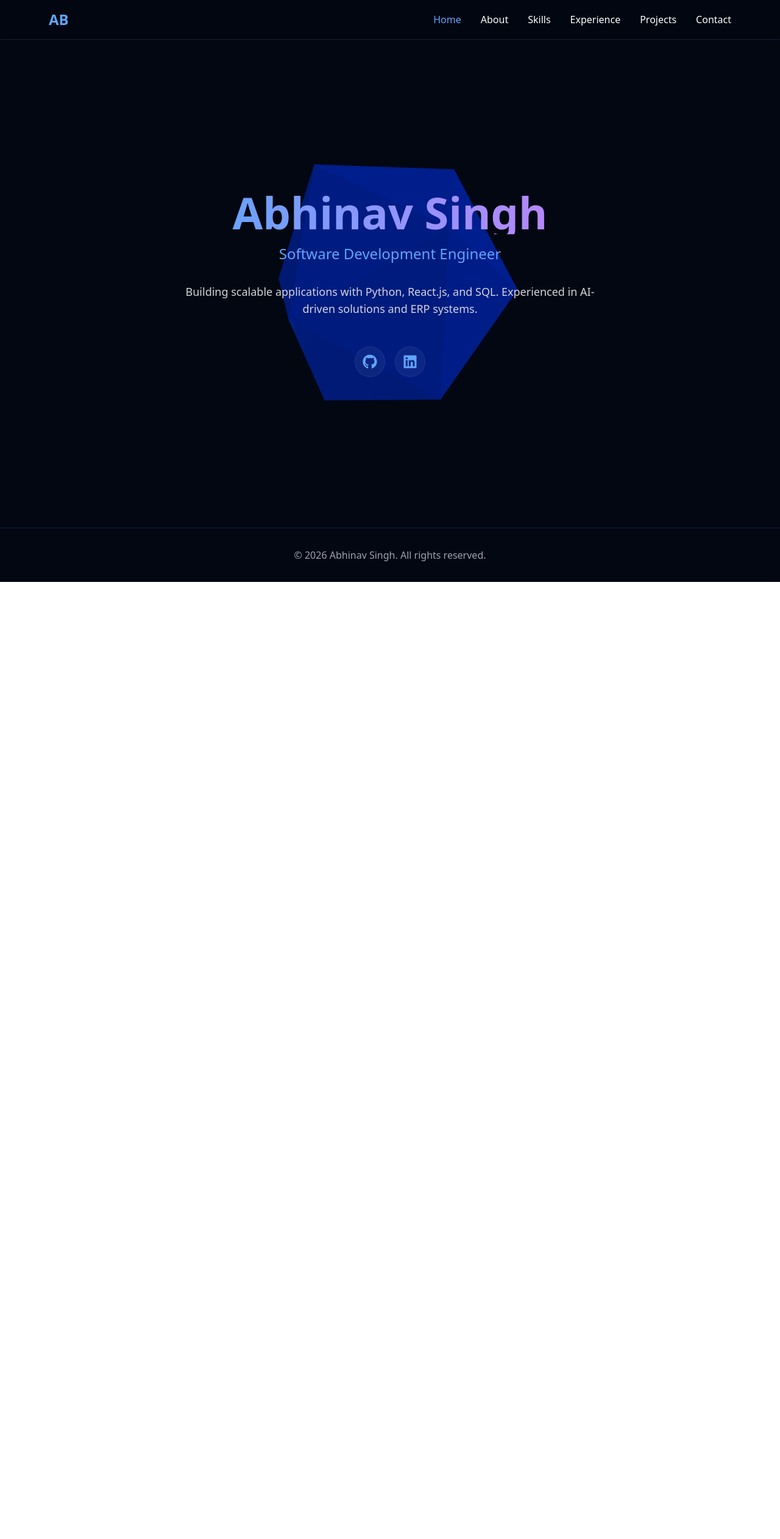
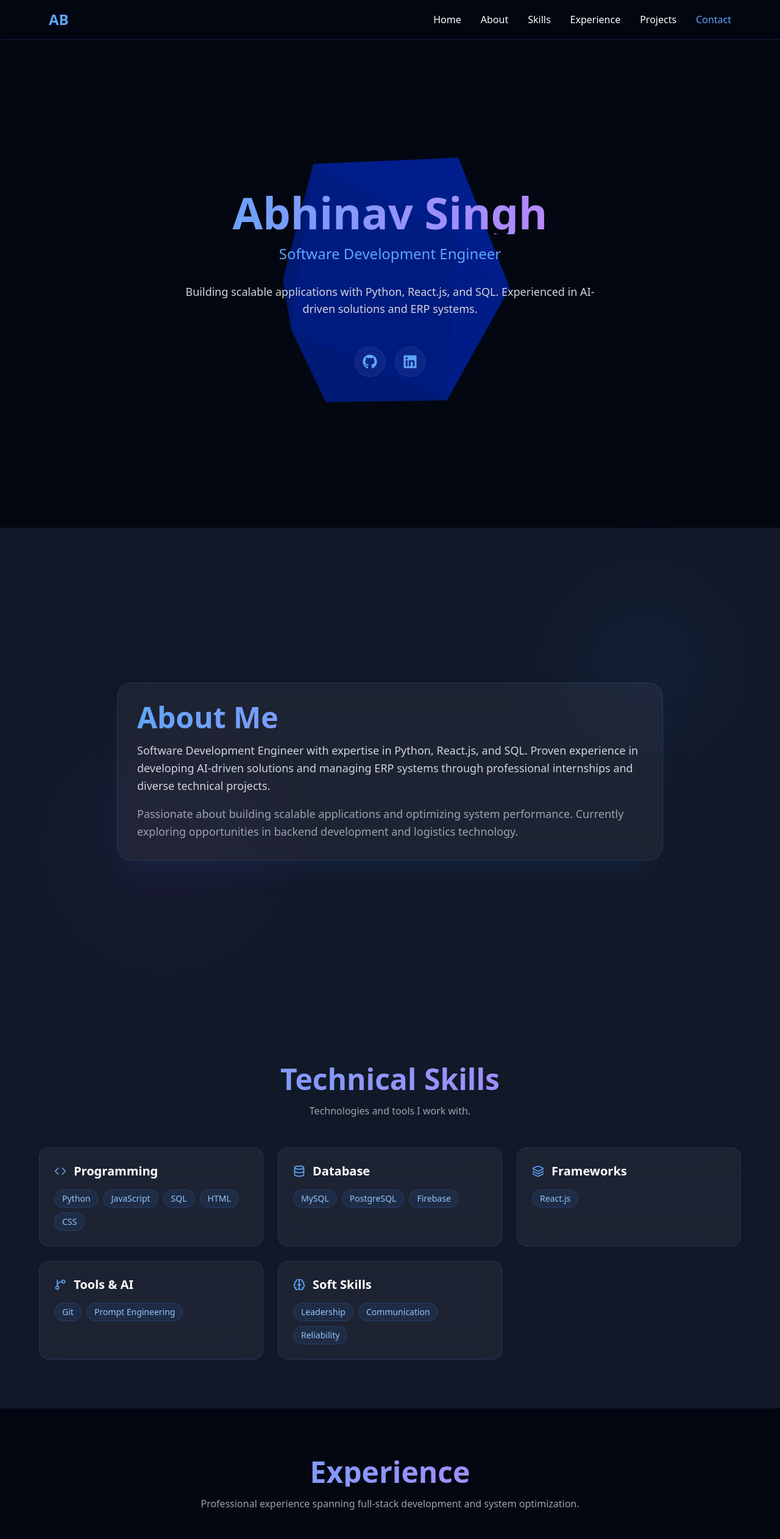
Before and after one commit to abhinav308/portfolio, a React (Vite) app: page / in a window 1280 px wide. Shown: the top 2523 px of the page at 61% size. Before the commit the page ends 954 px from the top, so only its background shows below. Built offline with nearby package versions, Linux system fonts and the light colour scheme.

Commit message:
Add smooth scrolling, section IDs, and updated navbar layout

```diff
--- a/src/App.tsx
+++ b/src/App.tsx
@@ -1,6 +1,6 @@
-import { useState } from 'react'
+import { useState, useEffect } from 'react'
 import { FaGithub, FaLinkedin } from 'react-icons/fa'
-import { motion, AnimatePresence } from 'framer-motion'
+import { motion } from 'framer-motion'
 import Hero3D from './components/Hero3D'
 import About from './components/About'
 import Skills from './components/Skills'
@@ -12,22 +12,39 @@ import './App.css'
 function App() {
   const [activeSection, setActiveSection] = useState('home')
 
-  const sections = {
-    home: <Hero3DSection />,
-    about: <About />,
-    skills: <Skills />,
-    experience: <Experience />,
-    projects: <Projects />,
-    contact: <Contact />
+  useEffect(() => {
+    const handleScroll = () => {
+      const sections = ['home', 'about', 'skills', 'experience', 'projects', 'contact']
+      for (const section of sections) {
+        const element = document.getElementById(section)
+        if (element) {
+          const rect = element.getBoundingClientRect()
+          if (rect.top <= 300 && rect.bottom >= 300) {
+            setActiveSection(section)
+            break
+          }
+        }
+      }
+    }
+    window.addEventListener('scroll', handleScroll)
+    return () => window.removeEventListener('scroll', handleScroll)
+  }, [])
+
+  const scrollToSection = (section: string) => {
+    const element = document.getElementById(section)
+    if (element) {
+      element.scrollIntoView({ behavior: 'smooth' })
+    }
   }
 
   return (
     <div className="min-h-screen bg-gray-950 text-gray-200 overflow-x-hidden">
-      <header className="sticky top-0 z-50 bg-gray-950/80 backdrop-blur-sm border-b border-blue-500/20">
+      <header id="home" className="sticky top-0 z-50 bg-gray-950/80 backdrop-blur-sm border-b border-blue-500/20">
         <nav className="max-w-6xl mx-auto px-4 py-4 flex flex-col md:flex-row items-center md:justify-between gap-4">
           <motion.a
             href="#"
-            className="text-2xl font-bold text-blue-400"
+            onClick={() => scrollToSection('home')}
+            className="text-2xl font-bold text-blue-400 cursor-pointer"
             whileHover={{ scale: 1.1, filter: "drop-shadow(0 0 20px rgba(59, 130, 246, 0.8))" }}
             transition={{ duration: 0.3 }}
           >
@@ -37,7 +54,7 @@ function App() {
             {['home', 'about', 'skills', 'experience', 'projects', 'contact'].map((section) => (
               <li key={section}>
                 <button
-                  onClick={() => setActiveSection(section)}
+                  onClick={() => scrollToSection(section)}
                   className={`capitalize hover:text-blue-400 transition-colors text-sm md:text-base ${activeSection === section ? 'text-blue-400 font-medium' : 'text-white'}`}
                 >
                   {section}
@@ -49,17 +66,12 @@ function App() {
       </header>
 
       <main>
-        <AnimatePresence mode="wait">
-          <motion.div
-            key={activeSection}
-            initial={{ opacity: 0, y: 20 }}
-            animate={{ opacity: 1, y: 0 }}
-            exit={{ opacity: 0, y: -20 }}
-            transition={{ duration: 0.3 }}
-          >
-            {sections[activeSection as keyof typeof sections]}
-          </motion.div>
-        </AnimatePresence>
+        <Hero3DSection />
+        <About />
+        <Skills />
+        <Experience />
+        <Projects />
+        <Contact />
       </main>
 
       <footer className="py-8 px-4 border-t border-blue-500/20">
--- a/src/components/About.tsx
+++ b/src/components/About.tsx
@@ -1,6 +1,6 @@
 export default function About() {
   return (
-    <section className="relative py-32 px-4 bg-gray-950 min-h-screen flex items-center">
+    <section id="about" className="relative py-20 px-4 bg-gray-900 min-h-screen flex items-center scroll-mt-20">
       <div className="absolute inset-0 opacity-20">
         <div className="absolute top-20 right-20 w-72 h-72 bg-blue-500/30 rounded-full blur-3xl"></div>
         <div className="absolute bottom-20 left-20 w-96 h-96 bg-purple-500/20 rounded-full blur-3xl"></div>
@@ -8,7 +8,7 @@ export default function About() {
 
       <div className="max-w-4xl mx-auto relative z-10">
         <div className="backdrop-blur-xl bg-white/5 border border-blue-500/20 rounded-3xl p-8 shadow-2xl shadow-blue-500/10">
-          <h2 className="text-4xl md:text-5xl font-bold mb-6 bg-gradient-to-r from-blue-400 to-purple-400 bg-clip-text text-transparent">
+          <h2 className="text-4xl md:text-5xl font-bold mb-4 bg-gradient-to-r from-blue-400 to-purple-400 bg-clip-text text-transparent">
             About Me
           </h2>
           <p className="text-gray-300 text-lg leading-relaxed mb-4">
--- a/src/components/Contact.tsx
+++ b/src/components/Contact.tsx
@@ -8,11 +8,14 @@ export default function Contact() {
   }
 
   return (
-    <section className="py-32 px-4 bg-gray-950">
+    <section id="contact" className="py-20 px-4 bg-gray-900 scroll-mt-20">
       <div className="max-w-4xl mx-auto">
-        <h2 className="text-4xl md:text-5xl font-bold mb-12 bg-gradient-to-r from-blue-400 to-purple-400 bg-clip-text text-transparent">
+        <h2 className="text-4xl md:text-5xl font-bold mb-4 bg-gradient-to-r from-blue-400 to-purple-400 bg-clip-text text-transparent text-center">
           Get In Touch
         </h2>
+        <p className="text-gray-400 text-center mb-12 max-w-2xl mx-auto">
+          Feel free to reach out for collaboration or opportunities.
+        </p>
 
         <div className="max-w-md mx-auto">
           <motion.button
--- a/src/components/Experience.tsx
+++ b/src/components/Experience.tsx
@@ -24,12 +24,15 @@ export default function Experience() {
     }
   ]
 
-  return (
-    <section className="py-32 px-4 bg-gray-950 relative">
+return (
+    <section id="experience" className="py-20 px-4 bg-gray-950 relative scroll-mt-20">
       <div className="max-w-4xl mx-auto">
-        <h2 className="text-4xl md:text-5xl font-bold mb-12 bg-gradient-to-r from-blue-400 to-purple-400 bg-clip-text text-transparent">
+        <h2 className="text-4xl md:text-5xl font-bold mb-4 bg-gradient-to-r from-blue-400 to-purple-400 bg-clip-text text-transparent text-center">
           Experience
         </h2>
+        <p className="text-gray-400 text-center mb-12 max-w-2xl mx-auto">
+          Professional experience spanning full-stack development and system optimization.
+        </p>
         <div className="relative">
           <div className="absolute left-4 top-0 bottom-0 w-0.5 bg-blue-500/30"></div>
           {experiences.map((exp, index) => (
--- a/src/components/Projects.tsx
+++ b/src/components/Projects.tsx
@@ -25,20 +25,23 @@ export default function Projects() {
   ]
 
   return (
-    <section className="py-32 px-4 bg-gray-950">
+<section id="projects" className="py-20 px-4 bg-gray-950 scroll-mt-20">
        <div className="max-w-6xl mx-auto">
-        <h2 className="text-4xl md:text-5xl font-bold mb-12 bg-gradient-to-r from-blue-400 to-purple-400 bg-clip-text text-transparent">
+         <h2 className="text-4xl md:text-5xl font-bold mb-4 bg-gradient-to-r from-blue-400 to-purple-400 bg-clip-text text-transparent text-center">
            Projects
          </h2>
-        <div className="grid grid-cols-1 md:grid-cols-2 gap-8">
+         <p className="text-gray-400 text-center mb-12 max-w-2xl mx-auto">
+           Selected projects showcasing my work in full-stack development and system design.
+         </p>
+         <div className="grid grid-cols-1 md:grid-cols-2 lg:grid-cols-3 gap-8">
            {projects.map((project, index) => (
              <motion.div
                key={index}
                initial={{ opacity: 0, y: 20 }}
                whileInView={{ opacity: 1, y: 0 }}
                transition={{ duration: 0.5, delay: index * 0.1 }}
-              whileHover={{ scale: 1.02, rotateX: 5, rotateY: 5 }}
-              style={{ transformStyle: "preserve-3d" }}
+               whileHover={{ y: -8, scale: 1.02 }}
+               className="h-full"
              >
                <GlassCard title={project.title} description={project.description} tech={project.tech}>
                  <a
--- a/src/components/Skills.tsx
+++ b/src/components/Skills.tsx
@@ -31,11 +31,14 @@ export default function Skills() {
   ]
 
   return (
-    <section className="py-32 px-4 bg-gray-950">
+    <section id="skills" className="py-20 px-4 bg-gray-900 scroll-mt-20">
       <div className="max-w-6xl mx-auto">
-        <h2 className="text-4xl md:text-5xl font-bold mb-12 bg-gradient-to-r from-blue-400 to-purple-400 bg-clip-text text-transparent">
+        <h2 className="text-4xl md:text-5xl font-bold mb-4 bg-gradient-to-r from-blue-400 to-purple-400 bg-clip-text text-transparent text-center">
           Technical Skills
         </h2>
+        <p className="text-gray-400 text-center mb-12 max-w-2xl mx-auto">
+          Technologies and tools I work with.
+        </p>
         <div className="grid grid-cols-1 md:grid-cols-3 gap-6">
           {skillCategories.map((category) => (
             <motion.div
```
Lines whose indentation alone changed are shown as unchanged.
